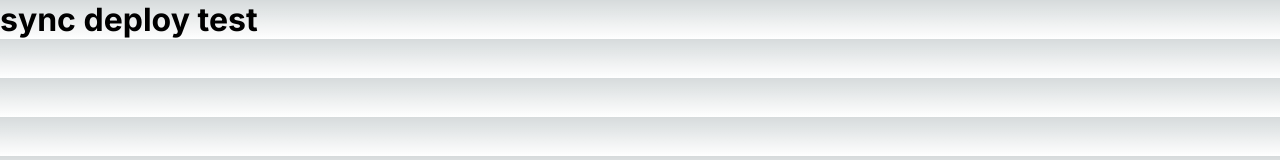
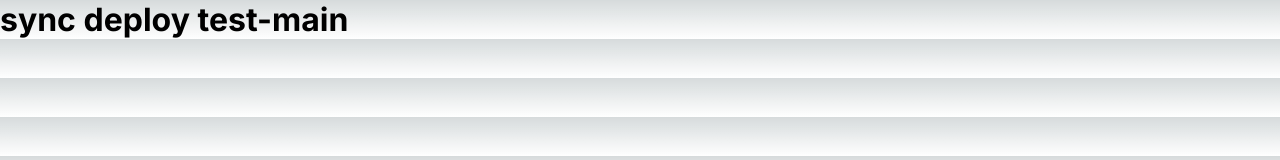
Before and after one commit to minh0518/teamRepo, a Next.js app: page / in a window 1280 px wide. Shown: the top 160 px of the page. Built offline with nearby package versions, Linux system fonts and the light colour scheme.

Commit message:
sync-main

```diff
--- a/src/app/page.tsx
+++ b/src/app/page.tsx
@@ -2,5 +2,5 @@ import Image from 'next/image';
 import styles from './page.module.css';
 
 export default function Home() {
-  return <h1>sync deploy test</h1>;
+  return <h1>sync deploy test-main</h1>;
 }
```
